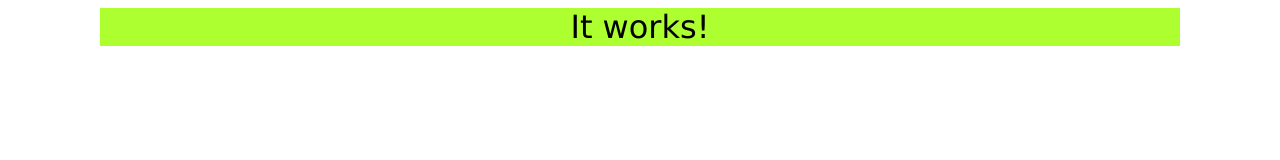
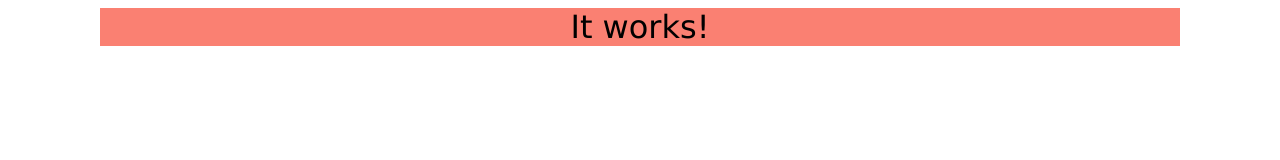
Before and after one commit to JacekDwojakPL/stage-planner-2-client, a React app: page / in a window 1280 px wide. Built offline with nearby package versions, Linux system fonts and the light colour scheme.

Commit message:
change color

```diff
--- a/src/App/Main/Main.scss
+++ b/src/App/Main/Main.scss
@@ -8,5 +8,5 @@
     'Lucida Sans Unicode', Geneva, Verdana, sans-serif;
   font-size: 32px;
   text-align: center;
-  background-color: greenyellow;
+  background-color: salmon;
 }
```
